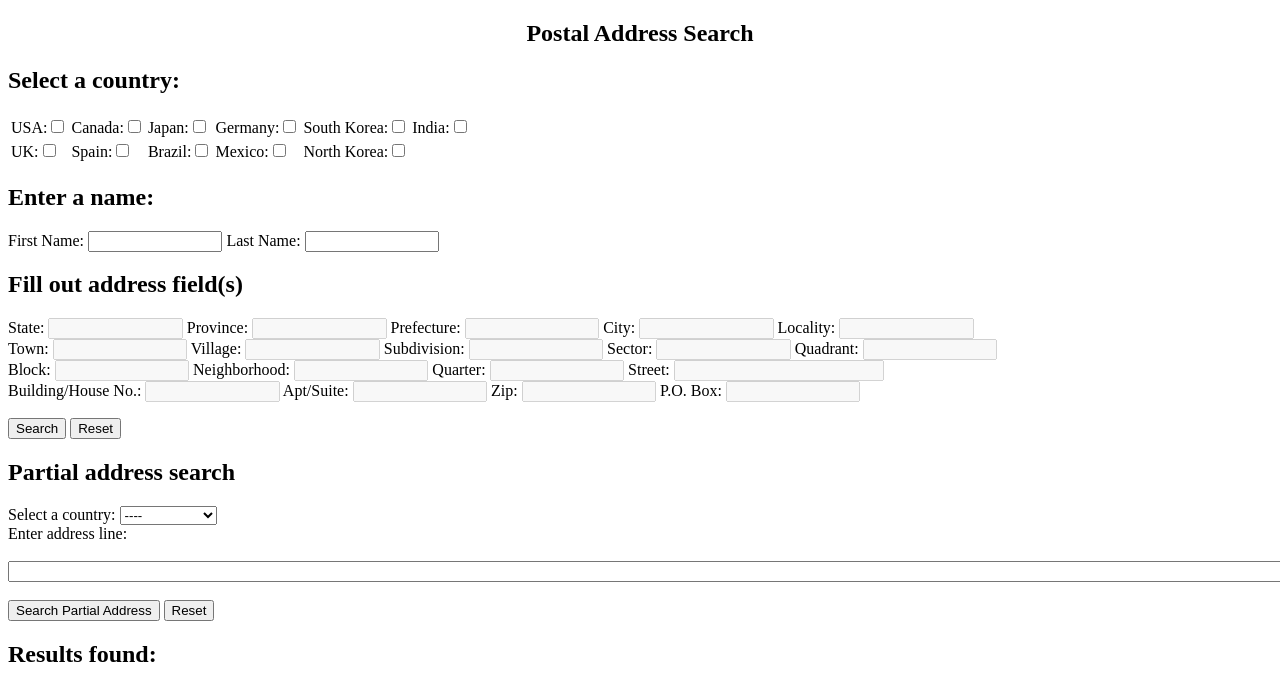
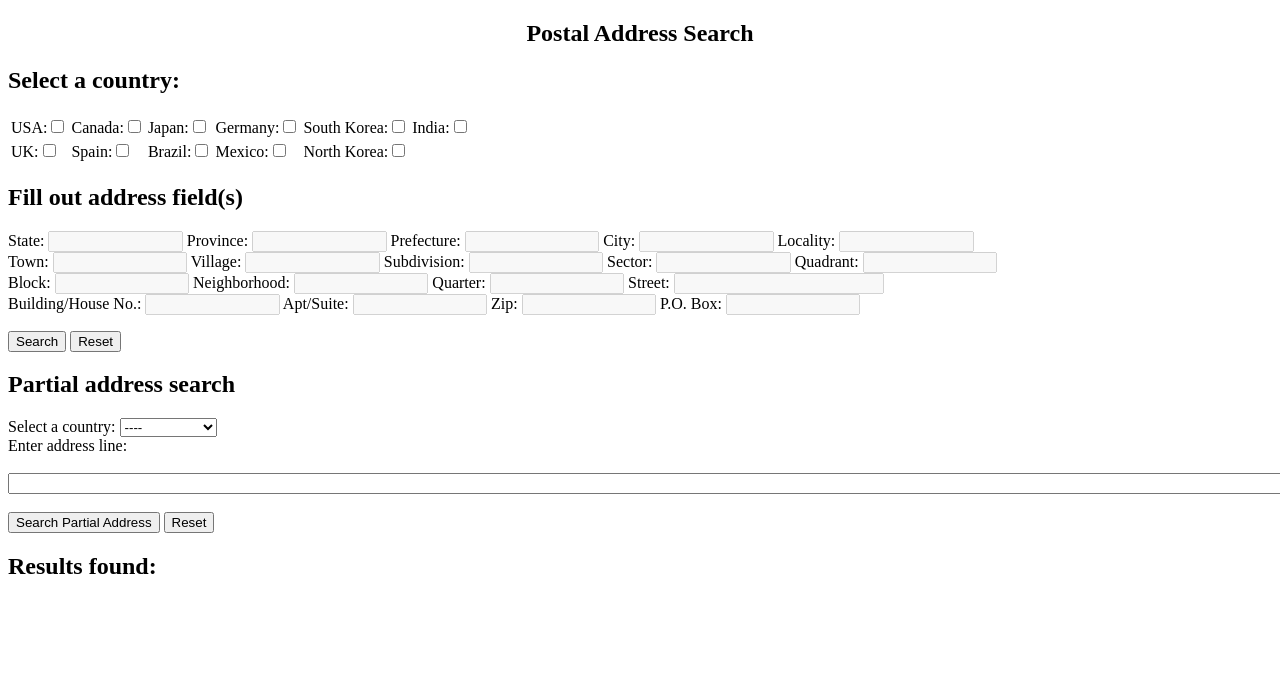
Before and after one commit to k-outcalt/postal-address, a plain HTML site: page index.html in a window 1280 px wide. Shown: the top 700 px of the page. Drawn offline with Linux system fonts and the light colour scheme.

Commit message:
Deleted fields

```diff
--- a/index.html
+++ b/index.html
@@ -449,14 +449,6 @@
     </tr>
   </table>
 
-
-
-  <h2>Enter a name:</h2>
-  <p>
-    First Name: <input id="fname" name="fname" style=" width: 10%" type="text" placeholder="" autocomplete="off">
-    Last Name: <input id="lname" name="lname" style=" width: 10%" type="text" placeholder="" autocomplete="off">
-  </p>
-
   <h2>Fill out address field(s)</h2>
   <P>
     State: <input id="state" name="state" style=" width: 10%" type="text" autocomplete="off" disabled="true">
```
